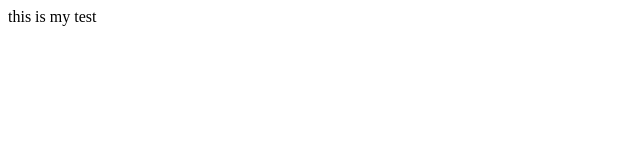
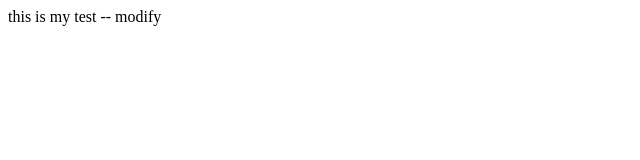
Before and after one commit to heweixiao/test, a website: page index.html in a window 1280 px wide. Shown: the full height of the page, 0-640 px from the left. Drawn offline with Linux system fonts and the light colour scheme.

Commit message:
push test

```diff
--- a/index.html
+++ b/index.html
@@ -1,5 +1,5 @@
 <html>
   <body>
-	this is my test
+	this is my test -- modify
   </body>
 </html>
```
